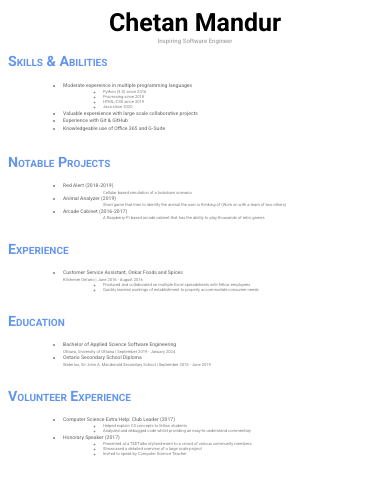
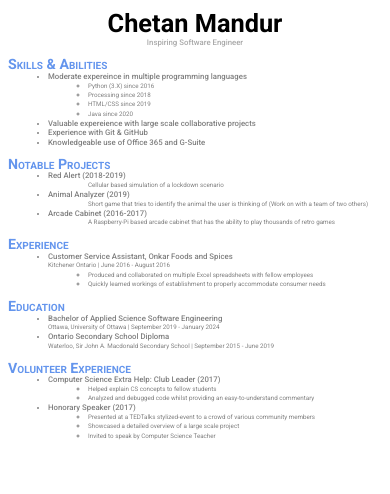
Before and after one commit to ChetanMandur/ChetanMandur.github.io, a plain HTML site: page index.html in a window 390 px wide. Drawn offline with Linux system fonts and the light colour scheme.

Commit message:
edited responsiveness to mobile websites

```diff
--- a/index.html
+++ b/index.html
@@ -1,11 +1,10 @@
 <!DOCTYPE html>
-
-
-
-
+<meta name="viewport" content="width=device-width, initial-scale=1.0">
 <head>
     <style>
         @import url('https://fonts.googleapis.com/css2?family=Roboto:wght@400;500;700&display=swap');
+
+        @media screen and (min-width: 601px){
             div.Title{
                 text-align: center;
                 font-family:'Roboto', sans-serif;
@@ -37,7 +36,7 @@
             }
 
             .SectionText{
-            padding: 15px;
+                padding: 0.6vw;
                 text-align: left;
                 font-family:'Roboto', sans-serif;
                 font-size: 1.3vw;
@@ -61,14 +60,76 @@
             .gapCreation{
                 padding: 1.12vw;
             }
+        }
+
+        @media screen and (max-width: 600px){
+            div.Title{
+                text-align: center;
+                font-family:'Roboto', sans-serif;
+            }
+            .mainTitle{
+            text-align: center;
+            font-size: 6.5vw;
+            font-family:'Roboto', sans-serif;
+            font-weight: 700;
+            }
+            .titleSub{
+                text-align: center;
+                font-family:'Roboto', sans-serif;
+                font-size: 2vw;
+                color:darkgray;
+                font-weight: 500;
+
+            }
+
+
+            .SectionHeader{
+                line-height: 0px;
+                text-align: left;
+                font-family:'Roboto', sans-serif;
+                font-variant: small-caps;
+                font-size: 3.65vw;
+                color:cornflowerblue;
+                font-weight: 700;
+            }
+
+            .SectionText{
+                padding: 0vw;
+                text-align: left;
+                font-family:'Roboto', sans-serif;
+                font-size: 2vw;
+                color:gray;
+                font-weight: 500;
+                line-height: 2.4vw;
+
+            }
+
+            .subList{
+                text-align: left;
+                font-family:'Roboto', sans-serif;
+                font-size: 1.6vw;
+                color:gray;
+                font-weight: 400;
+                line-height: 2.4vw;
+
+
+            }
+
+            .gapCreation{
+                padding: 1.12vw;
+            }
+        }
 
 
     </style>
 
     <title>Home</title>
+</head>
+<body>
     <div class = "mainTitle">
         Chetan Mandur
     </div>
+
 
     <div class = "titleSub">
         Inspiring Software Engineer
@@ -195,4 +256,4 @@
         </ul>
     </div>
 
-</head>
+</body>
```
Lines whose indentation alone changed are shown as unchanged.
